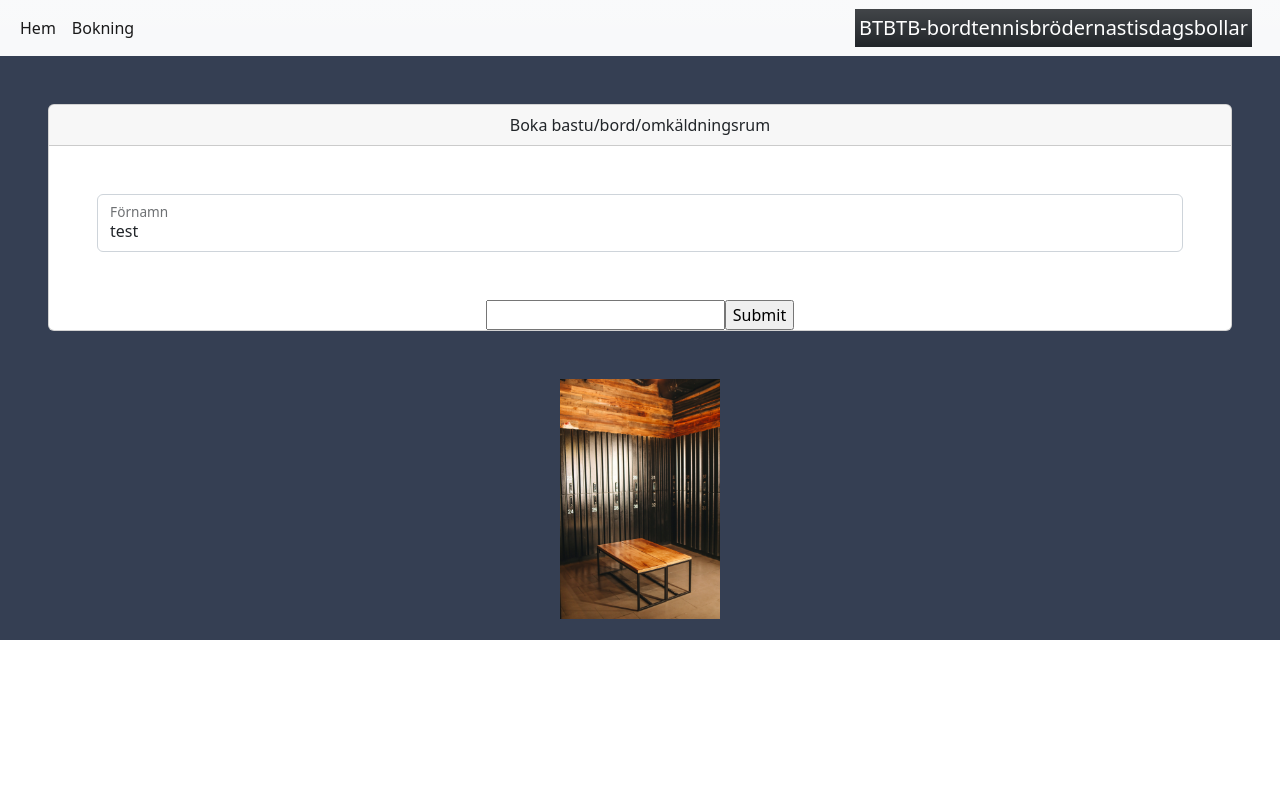
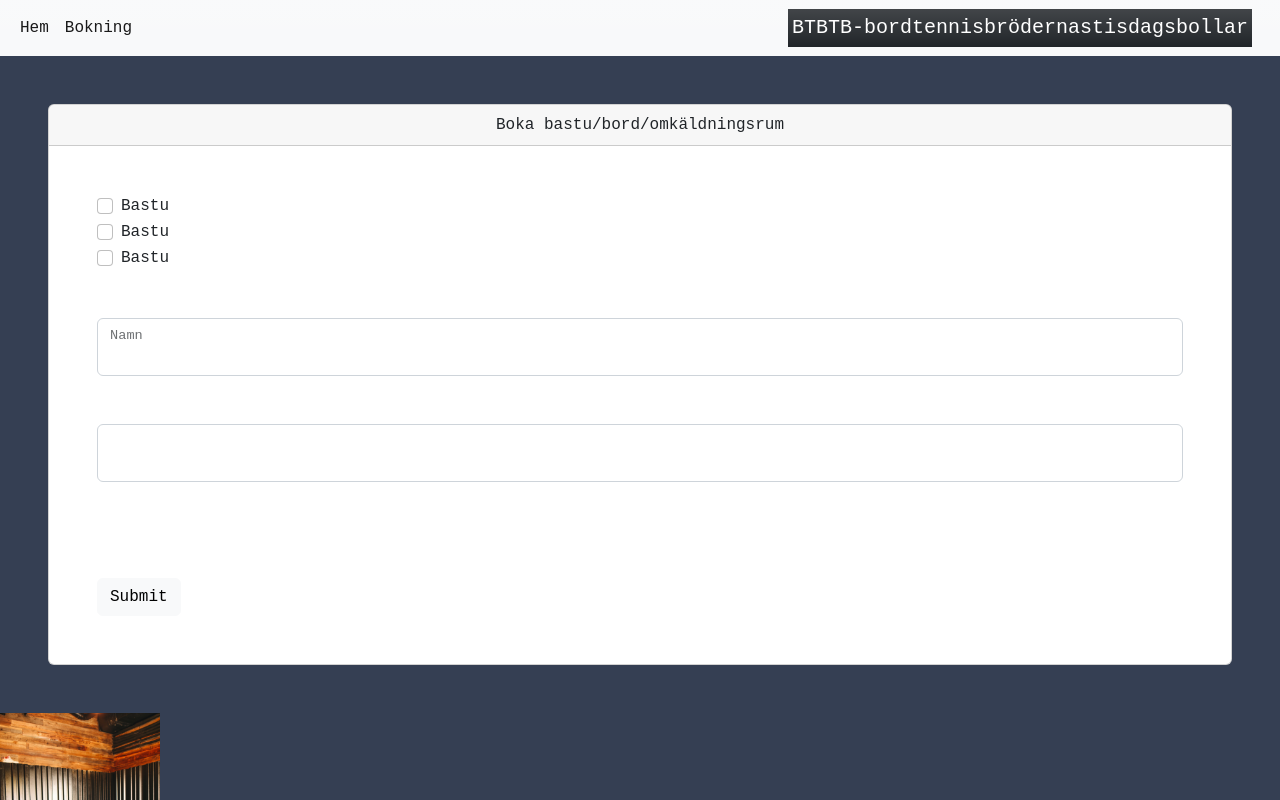
Before and after one commit to 0h4y/btbtb, a React (Create React App) app: page /booking in a window 1280 px wide. Shown: the top 800 px of the page. Built offline with nearby package versions, Linux system fonts and the light colour scheme.

Commit message:
working on form, next, add calender

```diff
--- a/src/App.css
+++ b/src/App.css
@@ -1,7 +1,7 @@
 .App {
   min-height: 80vh;
-  text-align: center;
   background-color: #353f53;
+  font-family: monospace;
 }
 
 .App-logo {
--- a/src/BookingForm.js
+++ b/src/BookingForm.js
@@ -18,25 +18,78 @@ function BookingForm() {
 
   return (
     /* "handleSubmit" will validate your inputs before invoking "onSubmit" */
-    <div className="card text-center m-5">
-      <div className="card-header"> Boka bastu/bord/omkäldningsrum</div>
+    <div className="card text-left m-5">
+      <div className="card-header text-center">
+        {" "}
+        Boka bastu/bord/omkäldningsrum
+      </div>
+
       <form onSubmit={handleSubmit(onSubmit)}>
+        <div class="form-check ms-5 mt-5">
+          <input
+            className="form-check-input"
+            type="checkbox"
+            value=""
+            id="flexCheckDefault"
+            placeholder="sauna"
+            {...register("sauna", {})}
+          />
+          <label class="form-check-label" for="flexCheckDefault">
+            Bastu
+          </label>
+        </div>
+
+        <div class="form-check ms-5">
+          <input
+            className="form-check-input"
+            type="checkbox"
+            value=""
+            id="flexCheckDefault"
+            placeholder="table"
+            {...register("table", {})}
+          />
+          <label class="form-check-label" for="flexCheckDefault">
+            Bastu
+          </label>
+        </div>
+
+        <div class="form-check ms-5">
+          <input
+            className="form-check-input"
+            type="checkbox"
+            value=""
+            id="flexCheckDefault"
+            placeholder="lockerroom"
+            {...register("lockerroom", {})}
+          />
+          <label class="form-check-label" for="flexCheckDefault">
+            Bastu
+          </label>
+        </div>
+
         {/* register your input into the hook by invoking the "register" function */}
         <div className="form-floating m-5">
           <input
-            defaultValue="test"
-            {...register("example")}
+            {...register("example", { required: true })}
             className="form-control"
             id="floatingInput"
           />
-          <label for="floatingInput">Förnamn</label>
+          <label for="floatingInput">Namn</label>
         </div>
         {/* include validation with required or other standard HTML validation rules */}
-        <input {...register("exampleRequired", { required: true })} />
+        <div className="form-floating m-5">
+          <input
+            {...register("exampleRequired", { required: true })}
+            className="form-control"
+            id="floatingInput"
+          />
+
+          <label for="floatingInput"></label>
+        </div>
         {/* errors will return when field validation fails  */}
         {errors.exampleRequired && <span>This field is required</span>}
 
-        <input type="submit" />
+        <input type="submit" className="btn  btn-light m-5" />
       </form>
     </div>
   );
```
